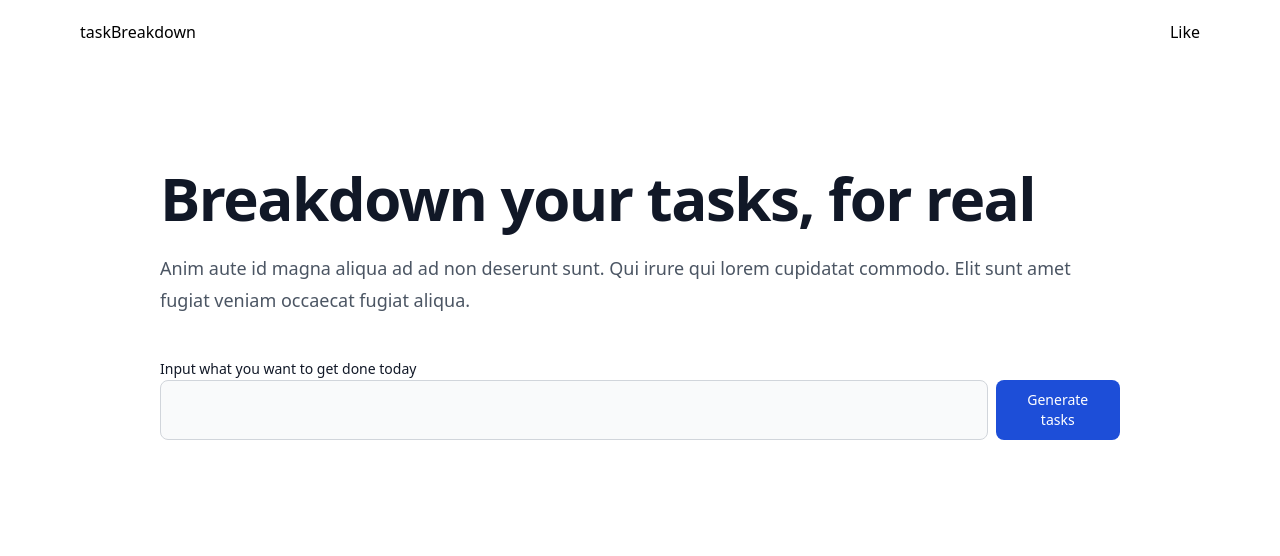
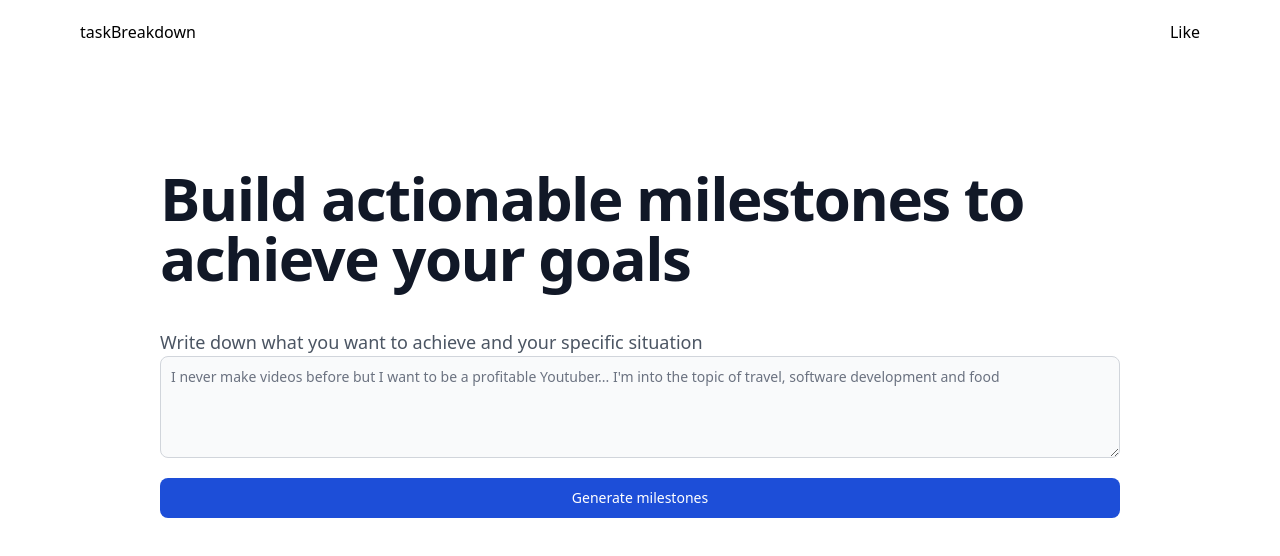
Before and after one commit to iamseye/task-ai, a Next.js app: page / in a window 1280 px wide. Shown: the top 556 px of the page. Built offline with nearby package versions, Linux system fonts and the light colour scheme.

Commit message:
chore: change todo to goal

```diff
--- a/components/TaskGenerator.component.tsx
+++ b/components/TaskGenerator.component.tsx
@@ -3,12 +3,12 @@ import { DotLoader } from './DotLoader.component';
 
 interface TaskGeneratorProps {
   isLoading: boolean;
-  setInputTodo: (_: string) => void;
+  setInputGoal: (_: string) => void;
   onSubmitGenerate: (event: SyntheticEvent) => void;
 }
 const TaskGenerator = ({
   isLoading,
-  setInputTodo,
+  setInputGoal,
   onSubmitGenerate,
 }: TaskGeneratorProps) => {
   return (
@@ -16,23 +16,24 @@ const TaskGenerator = ({
       <form onSubmit={onSubmitGenerate}>
         <label
           htmlFor="input-todo"
-          className="mb-2 text-sm font-medium text-gray-900 w-full"
+          className="mb-2 text-lg font-medium text-gray-600 w-full"
         >
-          Input what you want to get done today
+          Write down what you want to achieve and your specific situation
         </label>
 
-        <div className="flex justify-between">
-          <input
-            type="text"
+        <div className="flex flex-col">
+          <textarea
             id="input-todo"
-            className="p-2.5 w-full mr-2 text-sm text-gray-900 bg-gray-50 rounded-lg border border-gray-300 focus:ring-blue-500 focus:border-blue-500"
-            onChange={(event) => setInputTodo(event.target.value.trim())}
-          ></input>
+            rows={4}
+            className="block p-2.5 w-full text-sm text-gray-900 bg-gray-50 rounded-lg border border-gray-300 focus:ring-blue-500 focus:border-blue-500"
+            placeholder="I never make videos before but I want to be a profitable Youtuber... I'm into the topic of travel, software development and food"
+            onChange={(event) => setInputGoal(event.target.value.trim())}
+          ></textarea>
           <button
             type="submit"
-            className="text-white bg-blue-700 hover:bg-blue-800 focus:ring-4 focus:ring-blue-300 font-medium rounded-lg text-sm px-5 py-2.5"
+            className="text-white bg-blue-700 hover:bg-blue-800 focus:ring-4 focus:ring-blue-300 font-medium rounded-lg text-sm px-5 py-2.5 mt-5"
           >
-            {isLoading ? <DotLoader /> : 'Generate tasks'}
+            {isLoading ? <DotLoader /> : 'Generate milestones'}
           </button>
         </div>
       </form>
--- /dev/null
+++ b/pages/api/generateMilestones.ts
@@ -0,0 +1,43 @@
+import { openAiRequest } from '@/utils/openAI';
+import type { NextApiRequest, NextApiResponse } from 'next';
+
+export default async function handler(
+  req: NextApiRequest,
+  res: NextApiResponse<Response>
+) {
+  const { prompt } = req.query as {
+    prompt?: string;
+  };
+
+  if (!prompt) {
+    return new Response('No prompt in the request', { status: 400 });
+  }
+
+  try {
+    const requestParameters = openAiRequest(prompt.trim());
+
+    const response = await fetch('https://api.openai.com/v1/chat/completions', {
+      method: 'POST',
+      headers: {
+        'Content-Type': 'application/json',
+        Authorization: `Bearer ${process.env.OPENAI_API_KEY ?? ''}`,
+      },
+      body: JSON.stringify(requestParameters),
+    });
+
+    const data = await response?.json();
+    res.status(200).json(data.choices?.[0]?.message?.content ?? '');
+    console.log(JSON.stringify(data));
+
+    if (!response.ok) {
+      const error = await response.json();
+
+      console.error('generatedMilestones Error:', error);
+
+      return res.status(400).json(error);
+    }
+  } catch (error) {
+    console.error('generatedMilestones Error:', error);
+    res.status(500).json(error as any);
+  }
+}
--- a/pages/api/generateTasks.ts
+++ /dev/null
@@ -1,39 +0,0 @@
-import { openAiRequest } from '@/utils/openAI';
-import type { NextApiRequest, NextApiResponse } from 'next';
-
-export default async function handler(
-  req: NextApiRequest,
-  res: NextApiResponse<Response>
-) {
-  const { prompt } = req.body as {
-    prompt?: string;
-  };
-
-  if (!prompt) {
-    return new Response('No prompt in the request', { status: 400 });
-  }
-
-  const requestParameters = openAiRequest(prompt.trim());
-
-  const response = await fetch('https://api.openai.com/v1/chat/completions', {
-    method: 'POST',
-    headers: {
-      'Content-Type': 'application/json',
-      Authorization: `Bearer ${process.env.OPENAI_API_KEY ?? ''}`,
-    },
-    body: JSON.stringify(requestParameters),
-  });
-
-  if (!response.ok) {
-    const error = await response.json();
-
-    console.error('OpenAI API Error:', error);
-
-    return res.status(400).json(error);
-  }
-
-  const data = await response?.json();
-
-  console.log(JSON.stringify(data));
-  res.status(200).json(data.choices?.[0]?.message?.content ?? '');
-}
--- a/pages/index.tsx
+++ b/pages/index.tsx
@@ -11,7 +11,7 @@ import Quote from '@/components/Quote.component';
 const inter = Inter({ subsets: ['latin'] });
 
 export default function Home() {
-  const [inputTodo, setInputTodo] = useState('');
+  const [inputGoal, setInputGoal] = useState('');
   const [isLoading, setLoading] = useState(false);
   const [generatedMilestones, setGeneratedMilestones] = useState<string[]>([]);
   const [generatedEncouragement, setGeneratedEncouragement] =
@@ -21,14 +21,14 @@ export default function Home() {
     setLoading(true);
     event.preventDefault();
 
-    if (inputTodo) {
-      const response = await fetch('/api/generateTasks', {
+    if (inputGoal) {
+      const response = await fetch('/api/generateMilestones', {
         method: 'POST',
         headers: {
           'Content-Type': 'application/json',
         },
         body: JSON.stringify({
-          prompt: inputTodo,
+          prompt: inputGoal,
         }),
       });
 
@@ -56,16 +56,11 @@ export default function Home() {
       <main className="flex flex-col align-middle p-24 min-h-screen">
         <div>
           <h1 className="text-4xl font-bold tracking-tight text-gray-900 sm:text-6xl">
-            Breakdown your tasks, for real
+            Build actionable milestones to achieve your goals
           </h1>
-          <p className="mt-6 text-lg leading-8 text-gray-600">
-            Anim aute id magna aliqua ad ad non deserunt sunt. Qui irure qui
-            lorem cupidatat commodo. Elit sunt amet fugiat veniam occaecat
-            fugiat aliqua.
-          </p>
           <TaskGenerator
             isLoading={isLoading}
-            setInputTodo={setInputTodo}
+            setInputGoal={setInputGoal}
             onSubmitGenerate={onSubmitGenerate}
           />
 
--- a/utils/openAi.ts
+++ b/utils/openAi.ts
@@ -1,8 +1,9 @@
 const ENCOURAGE_FORMAT = 'Encouragement:';
+const DEFAULT_MILESTONES_NUM = 3;
 
 const defaultQuestionTemplate = (task: string) =>
-  `what are the first 3 small milestones to start ${task} with clear goals and measurable(number) and actionable targets and in the end write a short encouragement after text '${ENCOURAGE_FORMAT}'
-  make sure to list every milestones with the formate: 'Milestone 1:', 'Milestone 2:', 'Milestone 3:'...etc and make sure to have concrete and measurable action to follow`;
+  `what are the first ${DEFAULT_MILESTONES_NUM} small milestones to start ${task} with clear goals and actionable targets and in the end write a short encouragement after text '${ENCOURAGE_FORMAT}'
+  make sure to list every milestones with the formate: 'Milestone 1:', 'Milestone 2:', 'Milestone 3:'...etc and make sure to have concrete and measurable action to follow, each milestones have limited 100 length`;
 
 export const openAiRequest = (prompt: string) => ({
   model: 'gpt-3.5-turbo',
```
